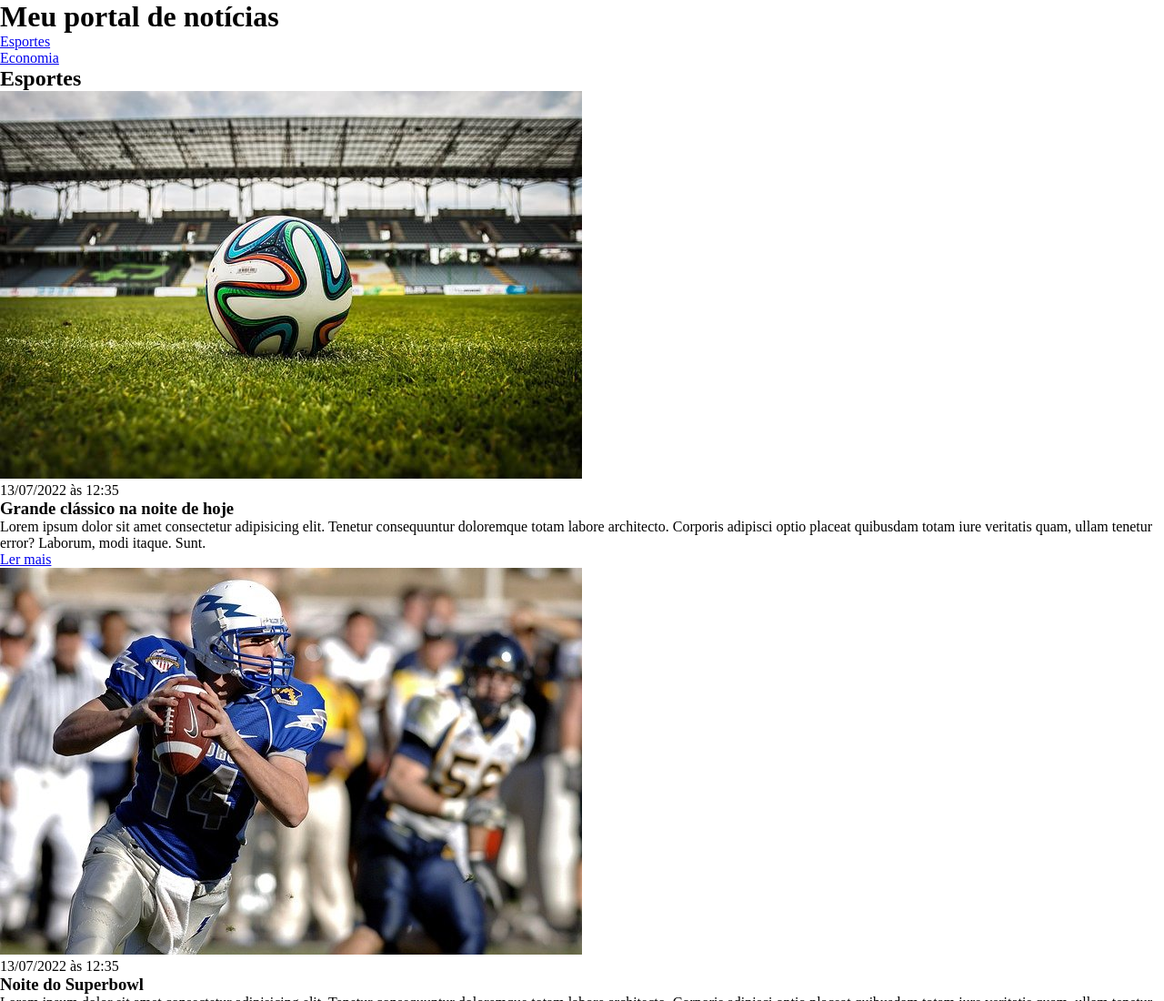
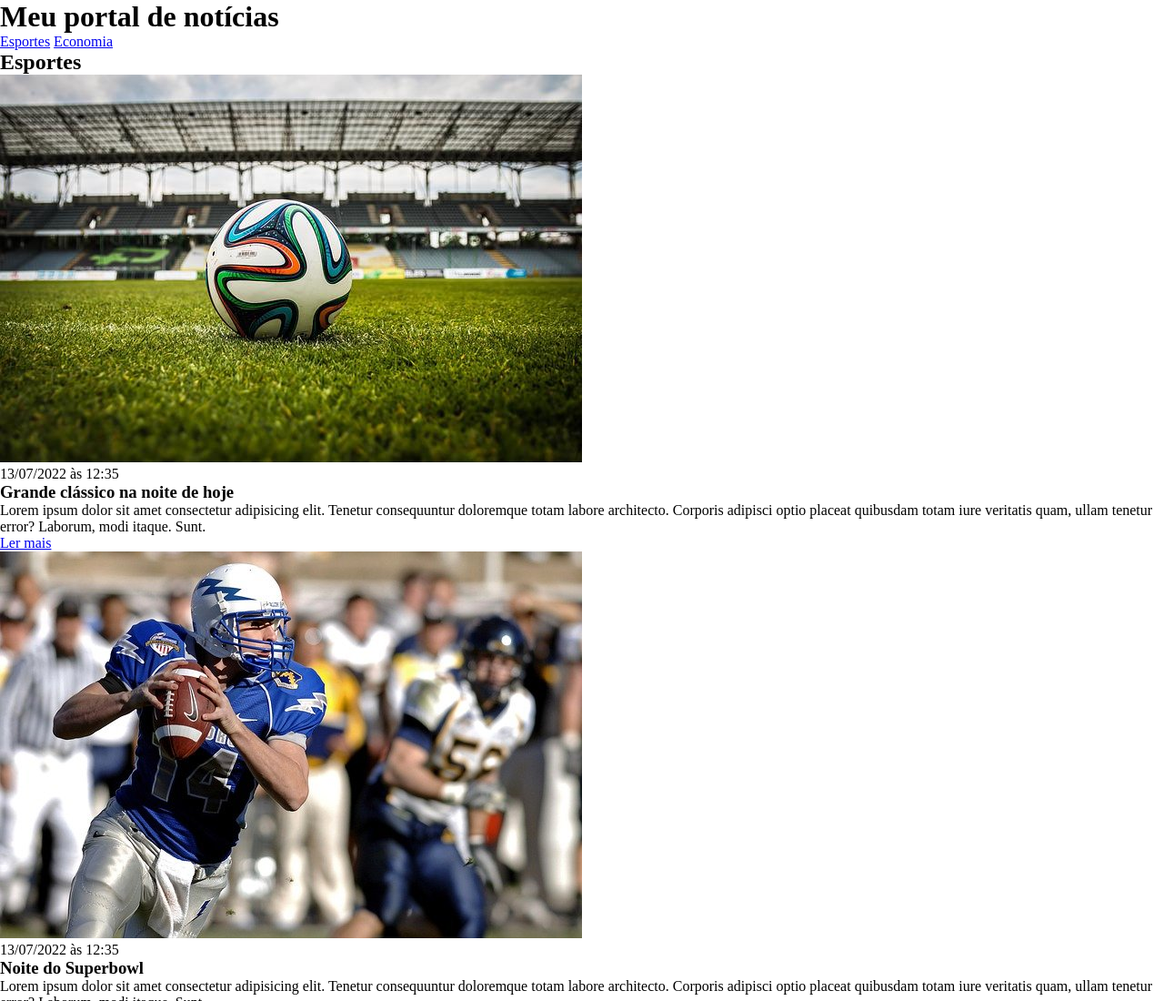
Before and after one commit to feikname-exercises/curso_ebac_frontend, a plain HTML site: page index.html in a window 1280 px wide. Shown: the top 1100 px of the page at 91% size. Drawn offline with Linux system fonts and the light colour scheme.

Commit message:
[aula 5] tornar os links inline

```diff
--- a/main.css
+++ b/main.css
@@ -3,3 +3,7 @@
     margin:0;
     padding: 0;
 }
+
+header li {
+    display: inline;
+}
```
